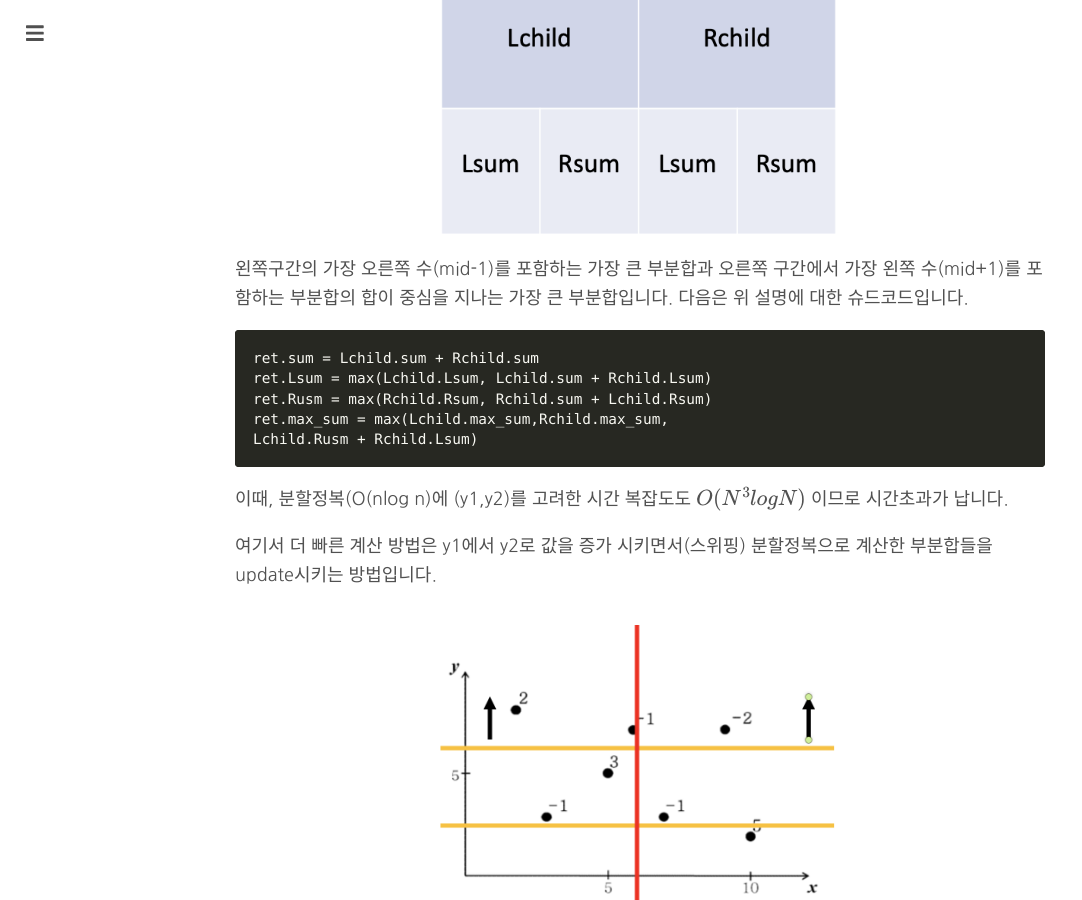
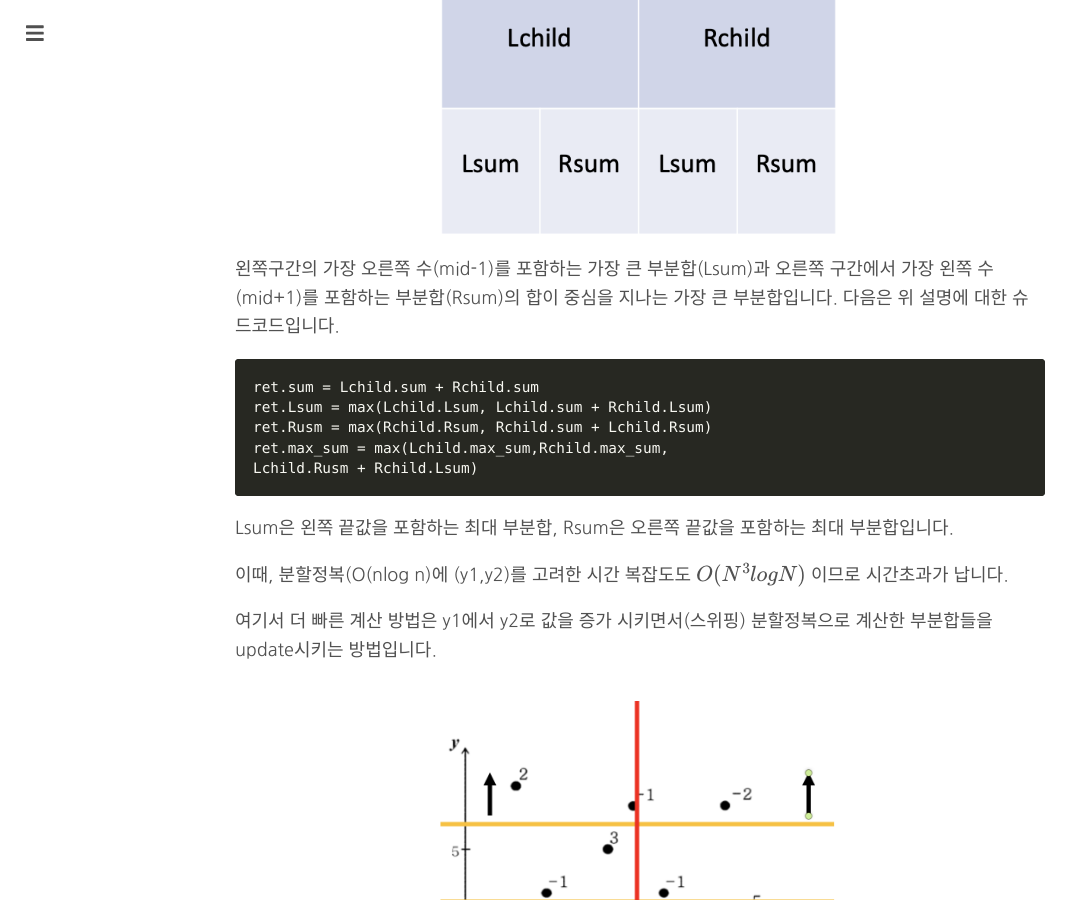
Before and after one commit to changhyeonnam/changhyeonnam.github.io, a Jekyll site: the page built from _posts/2021/2021-11-06-segment_tree_hard_version.md, in a window 1280 px wide and 900 px high, scrolled down 7748 px. Shown: the whole window, without its empty margins (0-1082 px from the left). Built offline with Jekyll 4.4.1, drawn with Linux system fonts in a browser that asks for light colours; nearby versions of some CDN libraries; formulas are drawn with MathJax 3; comment, search, counter and statistics services are not loaded.

Commit message:
Update 2021-11-06-segment_tree_hard_version.md

````diff
--- a/_posts/2021/2021-11-06-segment_tree_hard_version.md
+++ b/_posts/2021/2021-11-06-segment_tree_hard_version.md
@@ -388,7 +388,7 @@
     <a href="/images/2021/segment/a3.png"><img src="/images/2021/segment/a3.png" width="400"></a>
   </figure>
 </div>
-왼쪽구간의 가장 오른쪽 수(mid-1)를 포함하는 가장 큰 부분합과 오른쪽 구간에서 가장 왼쪽 수(mid+1)를 포함하는 부분합의 합이 중심을 지나는 가장 큰 부분합입니다. 다음은 위 설명에 대한 슈드코드입니다.
+왼쪽구간의 가장 오른쪽 수(mid-1)를 포함하는 가장 큰 부분합(Lsum)과 오른쪽 구간에서 가장 왼쪽 수(mid+1)를 포함하는 부분합(Rsum)의 합이 중심을 지나는 가장 큰 부분합입니다. 다음은 위 설명에 대한 슈드코드입니다.
 
 ```c
 ret.sum = Lchild.sum + Rchild.sum
@@ -397,6 +397,7 @@
 ret.max_sum = max(Lchild.max_sum,Rchild.max_sum,
 Lchild.Rusm + Rchild.Lsum)
 ```
+Lsum은 왼쪽 끝값을 포함하는 최대 부분합, Rsum은 오른쪽 끝값을 포함하는 최대 부분합입니다.
 
 이때, 분할정복(O(nlog n)에 (y1,y2)를 고려한 시간 복잡도도 $O(N^3logN)$ 이므로 시간초과가 납니다.
 
````
